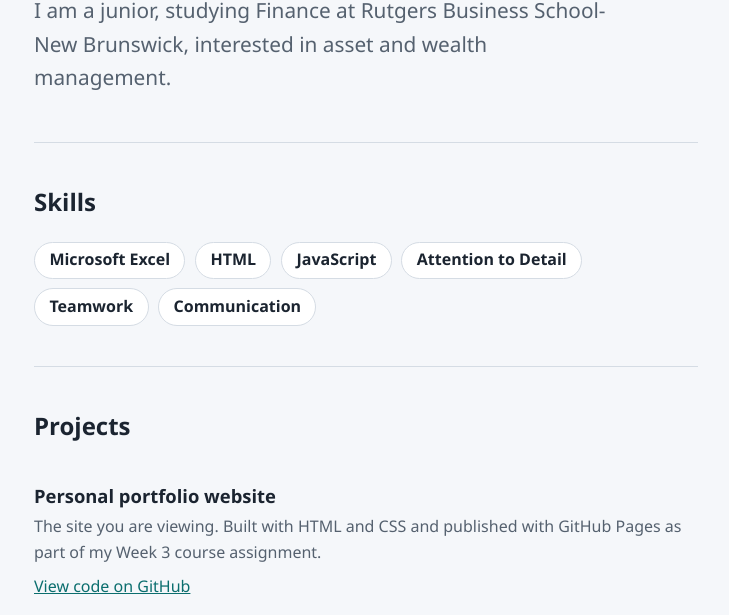
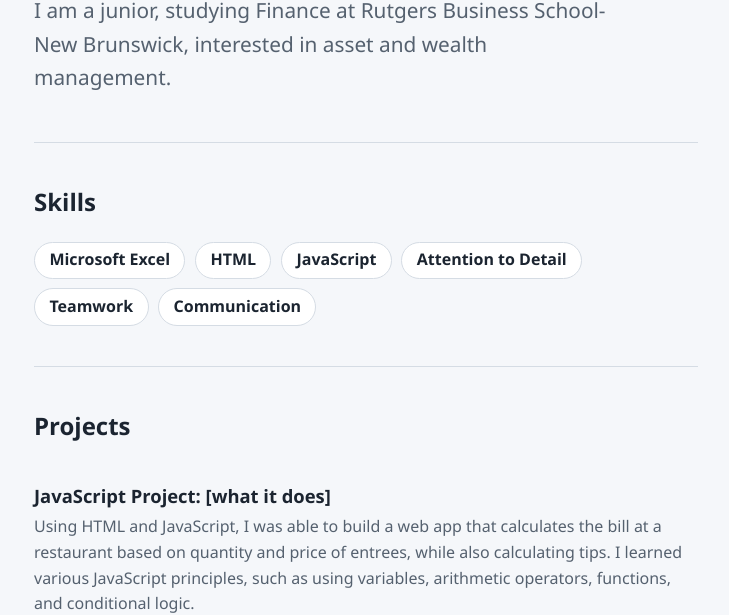
Before and after one commit to tim-downes/tim-downes.github.io, a plain HTML site: page index.html in a window 1280 px wide. Shown: the part 204-819 px from the top of the page, without its empty margins (274-1003 px from the left). Drawn offline with Linux system fonts and the light colour scheme.

Commit message:
Update index.html

```diff
--- a/index.html
+++ b/index.html
@@ -77,9 +77,10 @@
       <h2>Projects</h2>
 
       <div class="project">
-        <h3>Personal portfolio website</h3>
-        <p>The site you are viewing. Built with HTML and CSS and published with GitHub Pages as part of my Week 3 course assignment.</p>
-        <a href="https://github.com/YOUR-USERNAME/YOUR-REPO-NAME">View code on GitHub</a>
+          <h3>JavaScript Project: [what it does]</h3>
+          <p>Using HTML and JavaScript, I was able to build a web app that calculates the bill at a restaurant based on quantity and price of entrees, while also calculating tips. I learned various JavaScript principles, such as using variables, arithmetic operators, functions, and conditional logic. </p>
+          <a href="assignment05.html">View live demo</a> |
+          <a href="https://github.com/tim-downes/tim-downes.github.io/blob/main/assignment05.html">View code</a>
       </div>
 
       <div class="project">
```
